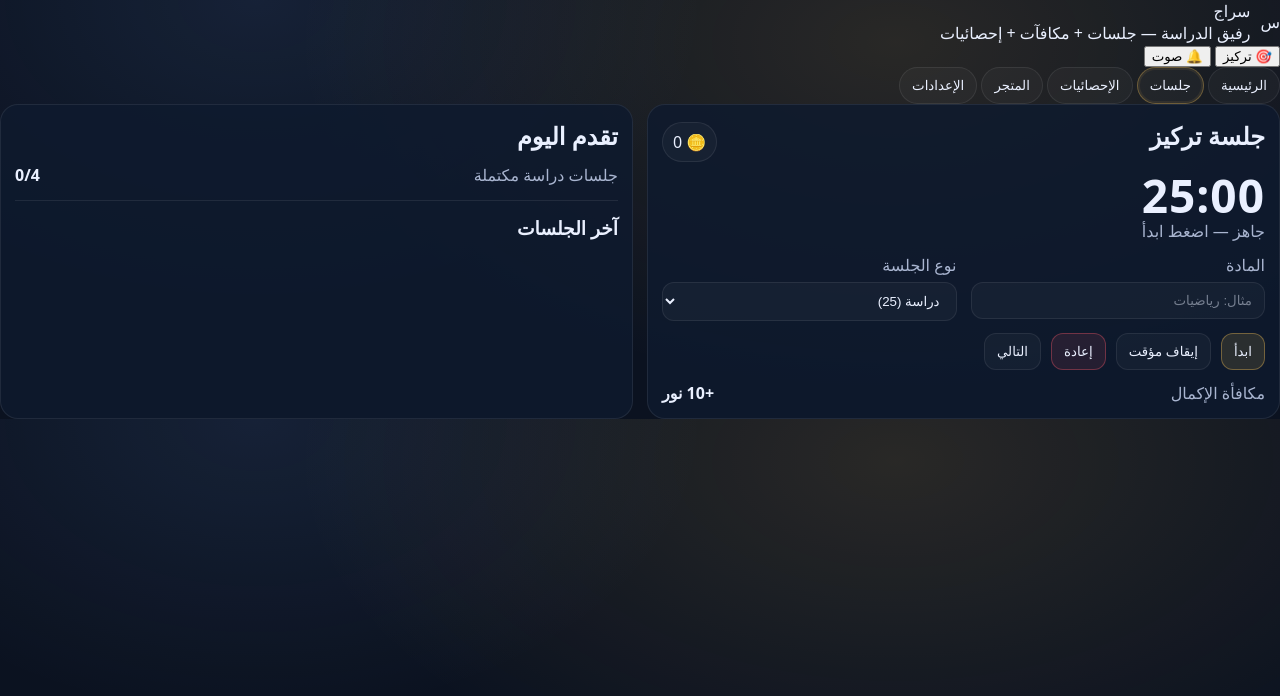
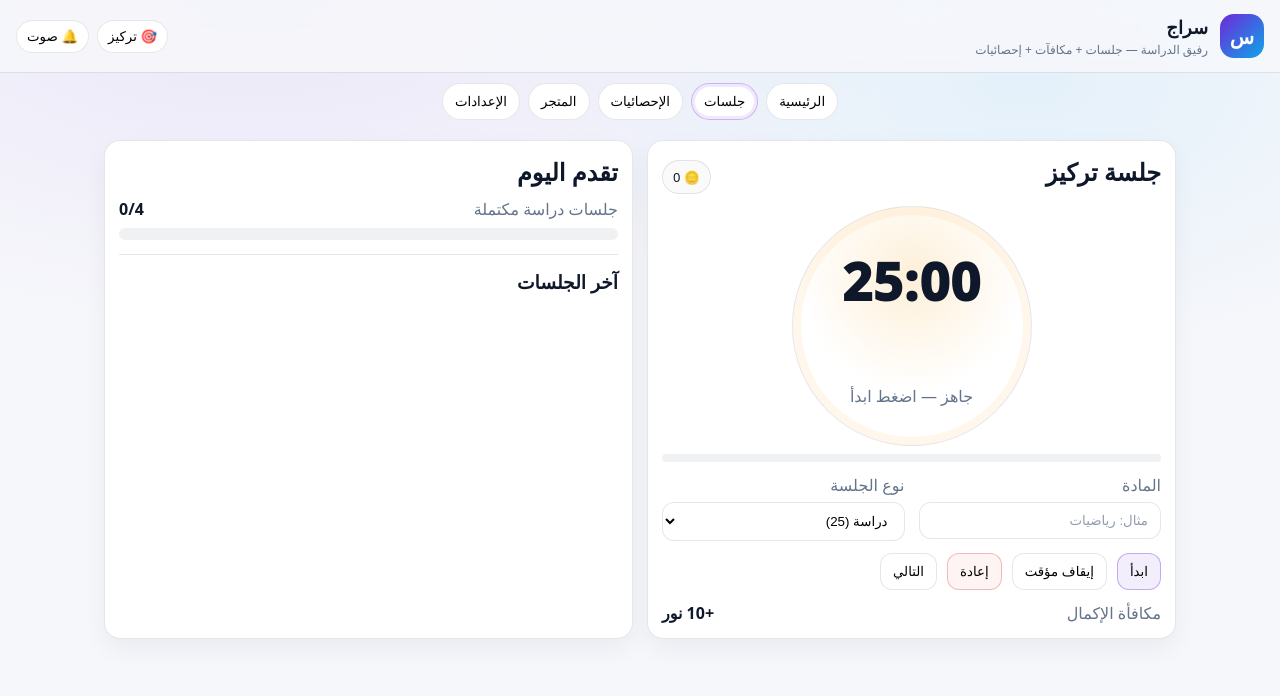
Before and after one commit to okashehserag-dotcom/seragtodo, a plain HTML site: page index.html in a window 1280 px wide. Both pictures are taken after a click on the button "جلسات". Drawn offline with Linux system fonts and the light colour scheme.

Commit message:
Update style.css

```diff
--- a/style.css
+++ b/style.css
@@ -1,166 +1,220 @@
 :root{
-  --bg:#0B1220;
-  --card:#0F1A2E;
-  --text:#EAF0FF;
-  --muted:#A9B5D0;
-  --line:rgba(255,255,255,.08);
-  --gold:#FFC857;
-  --danger:#FF5A6B;
-  --radius:18px;
+  --bg: #f6f7fb;
+  --card:#ffffff;
+  --text:#0f172a;
+  --muted:#64748b;
+  --line: rgba(15,23,42,.10);
+
+  --accent:#6d28d9;   /* بنفسجي */
+  --accent2:#0ea5e9;  /* أزرق */
+  --gold:#f59e0b;     /* نور */
+  --danger:#ef4444;
+
+  --radius:16px;
 }
 
 *{box-sizing:border-box}
+html,body{height:100%}
 body{
-  margin:0; font-family: system-ui, -apple-system, "Segoe UI", Arial;
-  background: radial-gradient(1200px 700px at 70% 10%, rgba(255,200,87,.12), transparent 50%),
-              radial-gradient(900px 600px at 20% 0%, rgba(120,170,255,.10), transparent 50%),
-              var(--bg);
+  margin:0;
+  font-family: system-ui, -apple-system, "Segoe UI", Arial;
   color:var(--text);
+  background:
+    radial-gradient(1200px 600px at 20% 0%, rgba(109,40,217,.08), transparent 55%),
+    radial-gradient(900px 520px at 80% 10%, rgba(14,165,233,.08), transparent 55%),
+    var(--bg);
 }
 
-.container{max-width:1100px;margin:18px auto;padding:0 14px}
-
-.topbar{
-  display:flex;justify-content:space-between;align-items:center;
-  padding:14px 14px; border-bottom:1px solid var(--line);
-  position:sticky; top:0; background:rgba(11,18,32,.9); backdrop-filter: blur(10px);
-  z-index:10;
+/* Appbar */
+.appbar{
+  position:sticky; top:0; z-index:20;
+  display:flex; justify-content:space-between; align-items:center;
+  padding:14px 16px;
+  background:rgba(246,247,251,.85);
+  backdrop-filter: blur(10px);
+  border-bottom:1px solid var(--line);
 }
 
-.brand{display:flex;align-items:center;gap:10px}
-.logo{
-  width:42px;height:42px;border-radius:14px;
-  display:grid;place-items:center;
-  background: linear-gradient(135deg, rgba(255,200,87,.25), rgba(255,200,87,.08));
-  border:1px solid rgba(255,200,87,.25);
-  font-weight:800;
+.brand{display:flex; align-items:center; gap:12px}
+.mark{
+  width:44px; height:44px; border-radius:14px;
+  display:grid; place-items:center;
+  font-weight:900; font-size:20px;
+  color:#fff;
+  background: linear-gradient(135deg, var(--accent), var(--accent2));
 }
-.brandName{font-weight:800;font-size:18px}
-.brandTag{color:var(--muted);font-size:12px}
+.brandTitle{font-weight:900; font-size:18px}
+.brandSub{color:var(--muted); font-size:12px; margin-top:2px}
 
-.hud{display:flex;gap:10px;flex-wrap:wrap}
-.pill{
-  border:1px solid var(--line); background:rgba(255,255,255,.03);
-  padding:8px 10px;border-radius:999px; display:flex; gap:8px; align-items:center;
+.topActions{display:flex; gap:8px; flex-wrap:wrap}
+.chip{
+  border:1px solid var(--line);
+  background:#fff;
+  padding:8px 10px;
+  border-radius:999px;
+  cursor:pointer;
 }
 
-.nav{display:flex;gap:8px;justify-content:center;padding:12px 14px;flex-wrap:wrap}
+/* Tabs */
+.tabs{
+  display:flex; gap:8px; flex-wrap:wrap;
+  padding:10px 16px;
+  justify-content:center;
+}
 .tab{
-  cursor:pointer; border:1px solid var(--line); background:rgba(255,255,255,.03);
-  color:var(--text); padding:10px 12px;border-radius:999px;
+  cursor:pointer;
+  border:1px solid var(--line);
+  background:#fff;
+  padding:10px 12px;
+  border-radius:999px;
 }
-.tab.active{border-color:rgba(255,200,87,.35); box-shadow:0 0 0 2px rgba(255,200,87,.08) inset}
+.tab.active{
+  border-color: rgba(109,40,217,.35);
+  box-shadow: 0 0 0 3px rgba(109,40,217,.10) inset;
+}
 
+/* Layout */
+.wrap{max-width:1100px; margin:10px auto 40px; padding:0 14px}
 .view{display:none}
 .view.show{display:block}
 
-.grid2{display:grid;grid-template-columns:1fr 1fr;gap:14px}
-.grid3{display:grid;grid-template-columns:repeat(3,1fr);gap:14px}
-@media (max-width:900px){.grid2{grid-template-columns:1fr}.grid3{grid-template-columns:1fr}}
+.grid2{display:grid; grid-template-columns:1fr 1fr; gap:14px}
+.grid3{display:grid; grid-template-columns:repeat(3,1fr); gap:14px}
+@media (max-width: 900px){
+  .grid2,.grid3{grid-template-columns:1fr}
+}
 
 .card{
-  background:rgba(15,26,46,.85);
+  background:var(--card);
   border:1px solid var(--line);
   border-radius:var(--radius);
   padding:14px;
+  box-shadow: 0 10px 24px rgba(15,23,42,.05);
 }
 
-h2{margin:0 0 12px 0}
-h3{margin:10px 0}
+.hero h1{margin:10px 0 6px; font-size:28px; line-height:1.2}
+.hero .accent{color:var(--gold)}
+.heroTop{display:flex; gap:8px; flex-wrap:wrap}
+
+.pill{
+  display:inline-flex; align-items:center; gap:8px;
+  padding:7px 10px; border-radius:999px;
+  border:1px solid var(--line);
+  background: rgba(15,23,42,.02);
+  font-size:13px;
+}
+
+.heroBtns{display:flex; gap:10px; flex-wrap:wrap; margin-top:12px}
+
+h2{margin:0 0 10px}
+h3{margin:0 0 8px}
+.big{font-size:28px; font-weight:900; margin-top:6px}
 .muted{color:var(--muted)}
-.divider{height:1px;background:var(--line);margin:14px 0}
 
-.row{display:flex;align-items:center}
+.row{display:flex; align-items:center}
 .between{justify-content:space-between}
 .gap{gap:10px}
 
-.field{display:flex;flex-direction:column;gap:6px;flex:1}
+.field{display:flex; flex-direction:column; gap:6px}
 input,select{
-  background:rgba(255,255,255,.03);
   border:1px solid var(--line);
-  color:var(--text);
+  background:#fff;
   border-radius:12px;
   padding:10px 12px;
   outline:none;
 }
-input::placeholder{color:rgba(233,240,255,.45)}
+input::placeholder{color:rgba(100,116,139,.7)}
 
 .btn{
   cursor:pointer;
   border:1px solid var(--line);
-  background:rgba(255,255,255,.03);
-  color:var(--text);
+  background:#fff;
+  border-radius:12px;
   padding:10px 12px;
-  border-radius:12px;
 }
 .btn.primary{
-  border-color:rgba(255,200,87,.35);
-  background:rgba(255,200,87,.12);
+  border-color: rgba(109,40,217,.35);
+  background: rgba(109,40,217,.08);
 }
 .btn.danger{
-  border-color:rgba(255,90,107,.35);
-  background:rgba(255,90,107,.10);
+  border-color: rgba(239,68,68,.35);
+  background: rgba(239,68,68,.06);
 }
 
-.badge{
-  border:1px solid rgba(255,200,87,.30);
-  background:rgba(255,200,87,.10);
-  padding:7px 10px;border-radius:999px;font-size:12px;
+.divider{height:1px; background:var(--line); margin:14px 0}
+
+/* KPI cards */
+.kpiTitle{color:var(--muted); font-size:13px}
+.kpiValue{font-size:34px; font-weight:900; margin-top:6px}
+.kpiHint{margin-top:6px}
+
+/* Bars */
+.bar{
+  height:12px;
+  background: rgba(15,23,42,.06);
+  border-radius:999px;
+  overflow:hidden;
+  margin-top:8px;
+}
+.bar.tiny{height:8px}
+.barFill{
+  height:100%;
+  width:0%;
+  background: linear-gradient(90deg, var(--gold), var(--accent2));
 }
 
-.timerWrap{display:flex;flex-direction:column;gap:12px;margin-top:8px}
-.timerCircle{
-  width:220px;height:220px;border-radius:999px;margin:0 auto;
-  border:1px solid rgba(255,200,87,.25);
-  background: radial-gradient(circle at 50% 30%, rgba(255,200,87,.18), rgba(255,255,255,.02));
-  display:grid;place-items:center;
-  box-shadow: 0 0 0 6px rgba(255,200,87,.05) inset;
+/* Timer */
+.timer{margin-top:8px}
+.timerRing{
+  width:240px; height:240px;
+  border-radius:999px;
+  margin:0 auto;
+  display:grid; place-items:center;
+  border: 1px solid rgba(15,23,42,.10);
+  background:
+    radial-gradient(circle at 50% 30%, rgba(245,158,11,.16), rgba(255,255,255,1) 55%);
+  box-shadow: 0 0 0 8px rgba(245,158,11,.08) inset;
 }
-.timerTime{font-size:46px;font-weight:900;letter-spacing:1px}
-.timerSub{color:var(--muted);margin-top:-6px}
+.timerTime{font-size:52px; font-weight:950; letter-spacing:1px}
+.timerSub{margin-top:-8px}
 
-.progressTiny{height:8px;border-radius:999px;background:rgba(255,255,255,.06);overflow:hidden}
-.progressTinyFill{height:100%;width:0%;background:rgba(255,200,87,.9)}
+/* Lists */
+.list{display:flex; flex-direction:column; gap:10px; margin-top:10px}
+.item{
+  border:1px solid var(--line);
+  border-radius:14px;
+  padding:10px;
+  display:flex; justify-content:space-between; gap:10px;
+  background: rgba(15,23,42,.01);
+}
 
-.progress{height:12px;border-radius:999px;background:rgba(255,255,255,.06);overflow:hidden;margin-top:8px}
-.progressFill{height:100%;width:0%;background:rgba(255,200,87,.9)}
+/* Focus mode */
+body.focus .tabs,
+body.focus .brandSub,
+body.focus .hero,
+body.focus #view-home,
+body.focus #view-store,
+body.focus #view-stats,
+body.focus #view-settings{
+  display:none !important;
+}
+body.focus #view-sessions{display:block !important;}
+body.focus .appbar{justify-content:center}
+body.focus .topActions{position:absolute; left:16px}
 
-.list{display:flex;flex-direction:column;gap:10px;margin-top:10px}
-.item{
-  padding:10px;border-radius:14px;border:1px solid var(--line);
-  background:rgba(255,255,255,.02);
-  display:flex;justify-content:space-between;gap:10px;
-}
-.item .left{display:flex;flex-direction:column;gap:4px}
-.item .right{display:flex;align-items:center;gap:8px}
-
-.statsGrid{display:grid;grid-template-columns:repeat(2,1fr);gap:12px}
-.stat{
-  border:1px solid var(--line);
-  border-radius:16px;
-  padding:12px;
-  background:rgba(255,255,255,.02);
-}
-.big{font-size:28px;font-weight:900;margin-top:6px}
-
+/* Toast */
 .toast{
   position:fixed; bottom:16px; left:16px;
   padding:12px 14px; border-radius:14px;
-  background:rgba(0,0,0,.55);
-  border:1px solid rgba(255,255,255,.12);
-  color:var(--text);
+  background: rgba(15,23,42,.88);
+  color:#fff;
   opacity:0; transform: translateY(10px);
-  transition:.2s;
+  transition:.18s;
   z-index:999;
 }
 .toast.show{opacity:1; transform: translateY(0)}
 
-body.theme-golden{
-  --bg:#0B1220; --card:#101B30; --gold:#FFC857;
-}
-body.theme-pastel{
-  --bg:#0B1020; --card:#101A2E; --gold:#8BE9FD;
-}
-body.theme-midnight{
-  --bg:#070B16; --card:#0D1428; --gold:#FFD166;
-}
+/* Themes (simple) */
+body.theme-dark{ --bg:#0b1220; --card:#0f1a2e; --text:#eaf0ff; --muted:#a9b5d0; --line:rgba(255,255,255,.10); }
+body.theme-dark .tab, body.theme-dark .chip, body.theme-dark input, body.theme-dark select, body.theme-dark .btn{background:rgba(255,255,255,.04); color:var(--text);}
+body.theme-dark .timerRing{background: radial-gradient(circle at 50% 30%, rgba(245,158,11,.18), rgba(255,255,255,.02) 60%); border-color:rgba(255,255,255,.12);}
```
